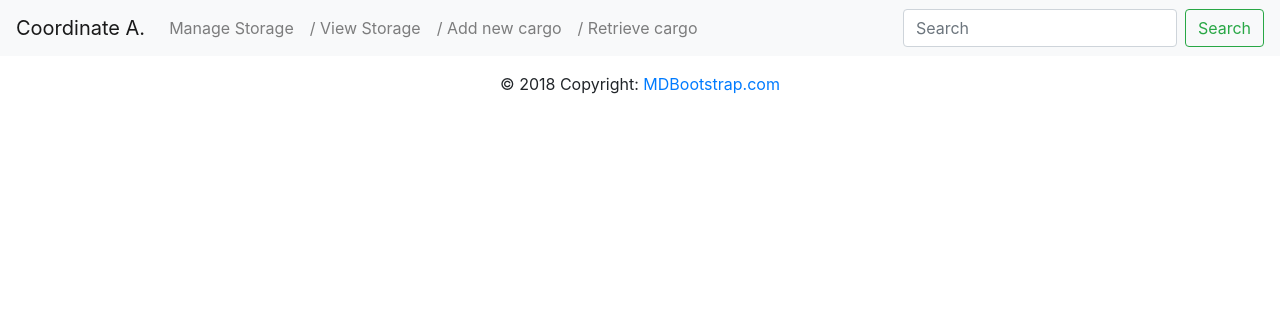
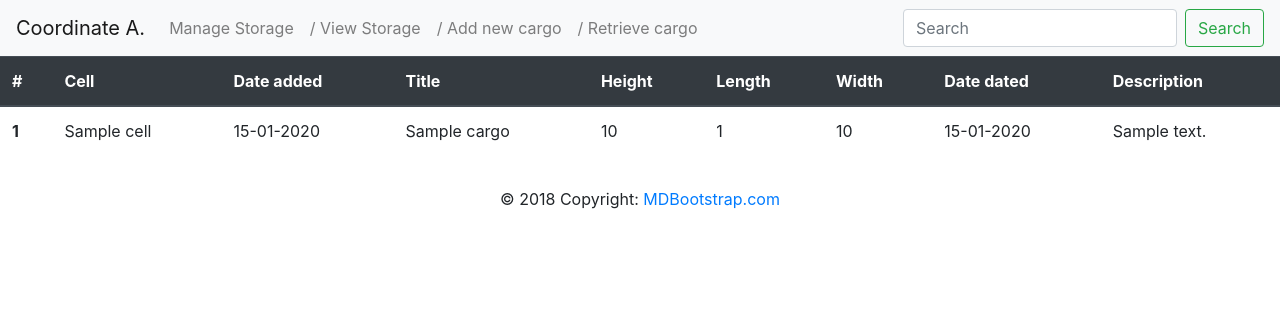
Before and after one commit to StepanTita/warehouse-management-system, a Django app: template cargos_backend/cargos_main/templates/preview_cargos/preview_cargos.html in a window 1280 px wide. Shown: the top 316 px of the page. Run offline with Django 3.2, Linux system fonts and the light colour scheme; the template is opened without the code that fills it: most values are stand-ins (such as "Sample title", 1, 10 or a date in 2020); some libraries are stand-ins or nearby versions.

Commit message:
BD fixed, listview bug

```diff
--- a/cargos_backend/cargos_backend/settings.py
+++ b/cargos_backend/cargos_backend/settings.py
@@ -31,13 +31,13 @@ ALLOWED_HOSTS = []
 # Application definition
 
 INSTALLED_APPS = [
-    'cargos_main',
     'django.contrib.admin',
     'django.contrib.auth',
     'django.contrib.contenttypes',
     'django.contrib.sessions',
     'django.contrib.messages',
     'django.contrib.staticfiles',
+    'cargos_main',
 ]
 
 MIDDLEWARE = [
--- /dev/null
+++ b/cargos_backend/cargos_main/admin.py
@@ -0,0 +1,5 @@
+from django.contrib import admin
+from .models import Cargo, Cell
+
+admin.site.register(Cargo)
+admin.site.register(Cell)
--- a/cargos_backend/cargos_main/templates/preview_cargos/preview_cargos.html
+++ b/cargos_backend/cargos_main/templates/preview_cargos/preview_cargos.html
@@ -7,4 +7,5 @@
 {% endblock %}
 
 {% block content %}
+    {% include 'preview_cargos/preview_cargos_table.html' %}
 {% endblock %}
--- /dev/null
+++ b/cargos_backend/cargos_main/templates/preview_cargos/preview_cargos_table.html
@@ -0,0 +1,30 @@
+<table class="table">
+    <thead class="thead-dark">
+    <tr>
+        <th scope="col">#</th>
+        <th scope="col">Cell</th>
+        <th scope="col">Date added</th>
+        <th scope="col">Title</th>
+        <th scope="col">Height</th>
+        <th scope="col">Length</th>
+        <th scope="col">Width</th>
+        <th scope="col">Date dated</th>
+        <th scope="col">Description</th>
+    </tr>
+    </thead>
+    <tbody>
+    {% for cargo in objects_list %}
+        <tr>
+            <th scope="row">{{ cargo.id }}</th>
+            <td>{{ cargo.cell }}</td>
+            <td>{{ cargo.date_added|date:"d-m-Y" }}</td>
+            <td>{{ cargo.title }}</td>
+            <td>{{ cargo.height }}</td>
+            <td>{{ cargo.length }}</td>
+            <td>{{ cargo.width }}</td>
+            <td>{{ cargo.date_dated|date:"d-m-Y" }}</td>
+            <td>{{ cargo.description }}</td>
+        </tr>
+    {% endfor %}
+    </tbody>
+</table>
--- a/cargos_backend/cargos_main/urls.py
+++ b/cargos_backend/cargos_main/urls.py
@@ -15,10 +15,14 @@ Including another URLconf
 """
 from django.urls import path, include
 from . import views
+from django.views.generic import ListView, DetailView, DeleteView
+from .models import Cargo
+from .util_vars import last_cargos
 
 urlpatterns = [
     path('', views.index, name='index'),
     path('new_cargo/', views.new_cargo, name='new_cargo'),
-    path('preview_cargos/', views.preview_cargos, name='preview_cargos'),
+    path('preview_cargos/', ListView.as_view(queryset=Cargo.objects.all().order_by("-date_added")[:last_cargos]),
+         name='preview_cargos'),
     path('ret_cargo/', views.ret_cargo, name='ret_cargo'),
 ]
--- /dev/null
+++ b/cargos_backend/cargos_main/util_vars.py
@@ -0,0 +1 @@
+last_cargos = 20
```
Also changed, not shown: cargos_backend/cargos_main/models.py (+24 -3 lines), cargos_backend/cargos_main/migrations/0001_initial.py (added), cargos_backend/cargos_main/migrations/0002_auto_20191013_2006.py (added).
